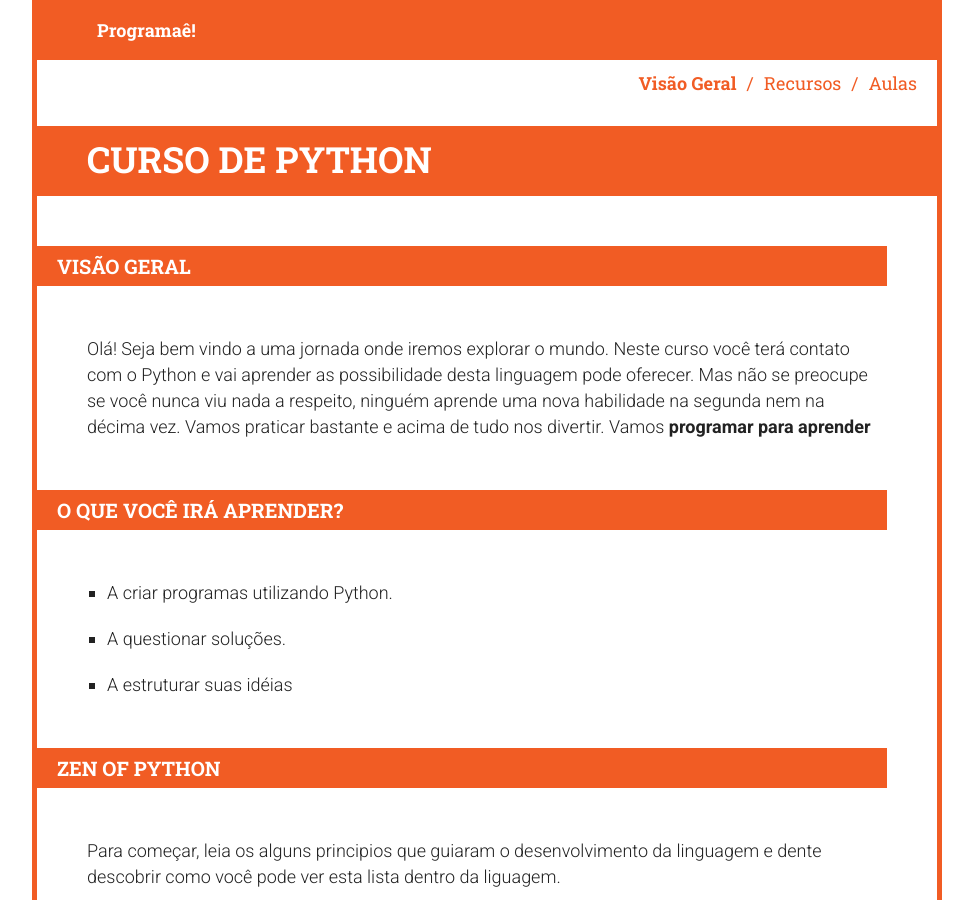
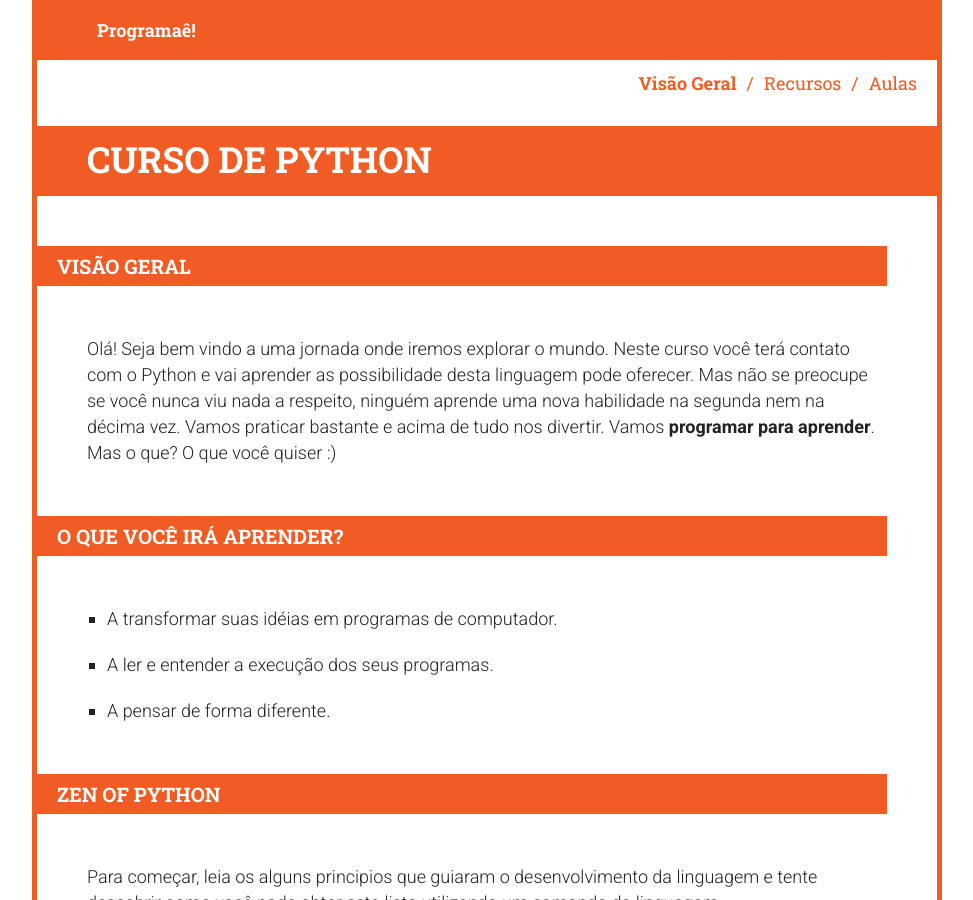
Before and after one commit to maluta/ctc-python, a Jekyll site: the page built from index.html, in a window 1280 px wide and 900 px high. Shown: the whole window, without its empty margins (153-1126 px from the left). Built offline with Jekyll 4.4.1, drawn with Linux system fonts in a browser that asks for light colours; some of the changed text lies outside the part shown.

Commit message:
home changes 2

```diff
--- a/_layouts/default.html
+++ b/_layouts/default.html
@@ -36,7 +36,8 @@
         <h2>Visão Geral</h2>
 
         <p>
-          Olá! Seja bem vindo a uma jornada onde iremos explorar o mundo. Neste curso você terá contato com o Python e vai aprender as possibilidade desta linguagem pode oferecer. Mas não se preocupe se você nunca viu nada a respeito, ninguém aprende uma nova habilidade na segunda nem na décima vez. Vamos praticar bastante e acima de tudo nos divertir. Vamos <b>programar para aprender</b>
+          Olá! Seja bem vindo a uma jornada onde iremos explorar o mundo. Neste curso você terá contato com o Python e vai aprender as possibilidade desta linguagem pode oferecer. Mas não se preocupe se você nunca viu nada a respeito, ninguém aprende uma nova habilidade na segunda nem na décima vez. Vamos praticar bastante e acima de tudo nos divertir. Vamos <b>programar para aprender</b>. Mas o que? O que você quiser :)
+
         </p>
 
 
@@ -45,9 +46,9 @@
 
         <p></p>
 <ul>
-<li>A criar programas utilizando Python.</li>
-<li>A questionar soluções.</li>
-<li>A estruturar suas idéias</li>
+<li>A transformar suas idéias em programas de computador.</li>
+<li>A ler e entender a execução dos seus programas.</li>
+<li>A pensar de forma diferente.</li>
 </ul>    </aside>
 
 
@@ -65,7 +66,7 @@
     <aside class="overview xxxxx">
         <h2>Zen of Python</h2>
 
-        Para começar, leia os alguns principios que guiaram o desenvolvimento da linguagem e dente descobrir como você pode ver esta lista dentro da liguagem.
+        Para começar, leia os alguns principios que guiaram o desenvolvimento da linguagem e tente descobrir como você pode obter esta lista utilizando um comando da linguagem.
 
         <ul>
 
```
